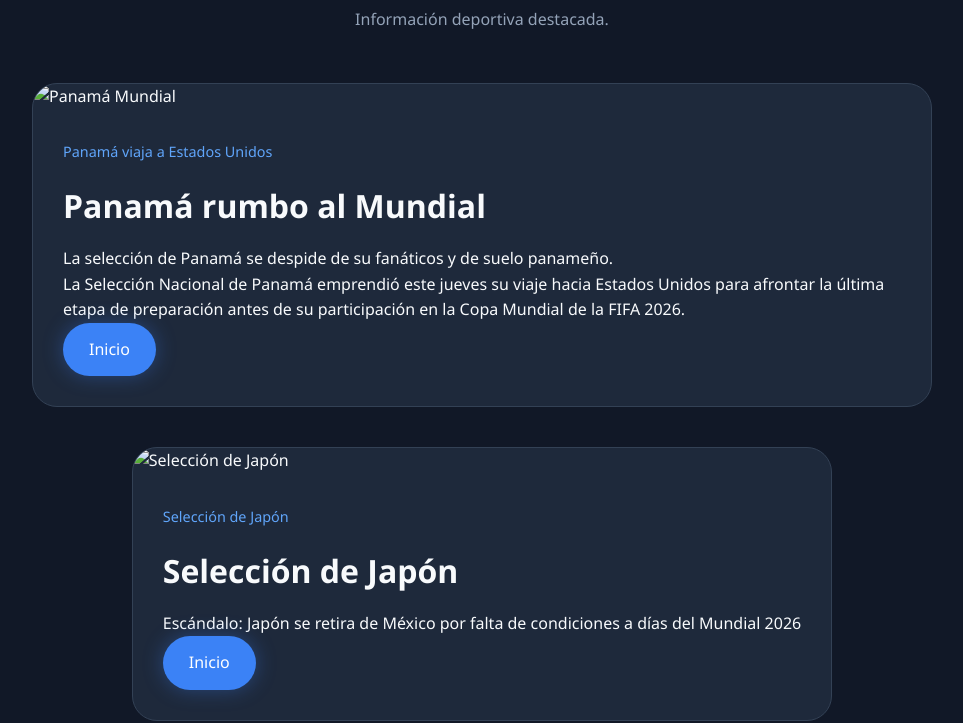
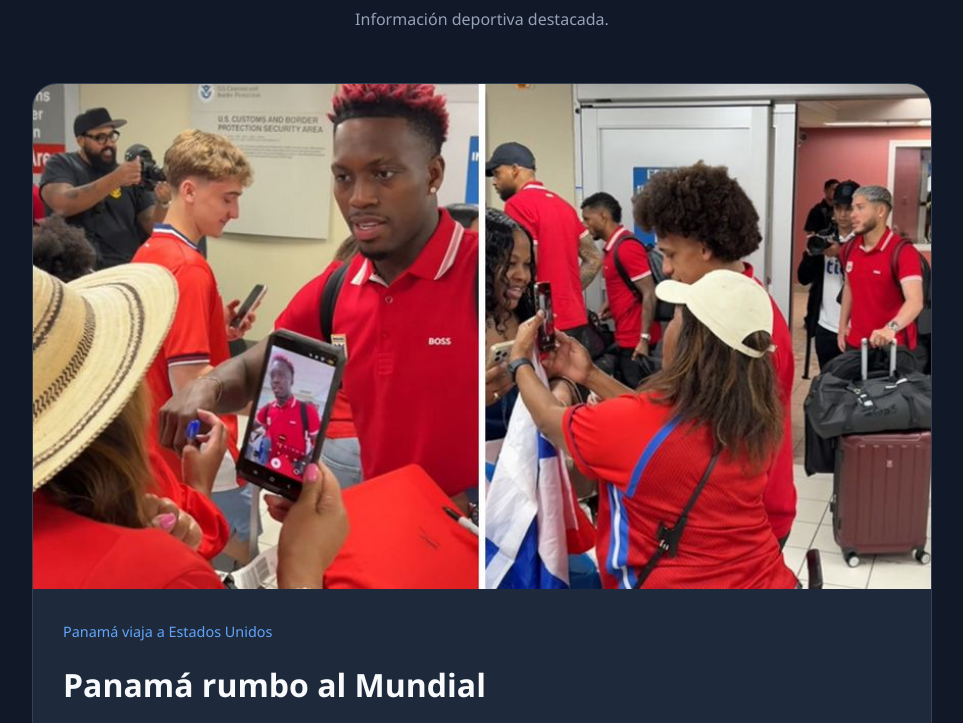
Before and after one commit to yosadeR/blog_personal_ayin, a plain HTML site: page index.html in a window 1280 px wide. Shown: the part 2032-2755 px from the top of the page, without its empty margins (158-1121 px from the left). Drawn offline with Linux system fonts and the light colour scheme.

Commit message:
Fix HTML formatting and structure

```diff
--- a/index.html
+++ b/index.html
@@ -161,7 +161,7 @@
 
             <article class="news-card">
 
-                <img src="noticias/panama_mundial.jpg"
+                <img src="panama_mundial.jpg"
                      alt="Panamá Mundial">
 
                 <div class="news-content">
@@ -197,7 +197,7 @@
 
             <article class="news-card">
 
-    <img src="img/noticias/japon.jpg"
+    <img src="japon.jpg"
          alt="Selección de Japón">
 
     <div class="news-content">
```
